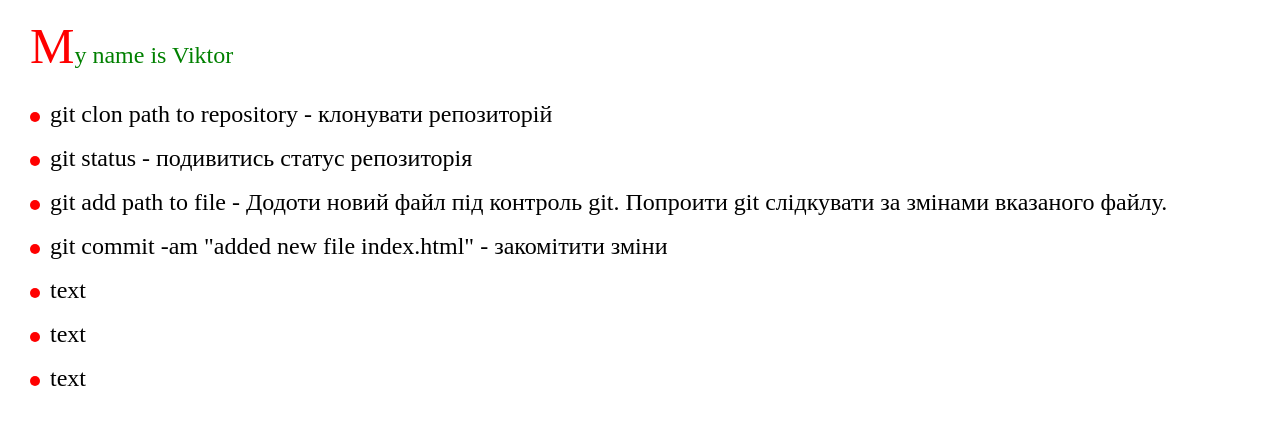
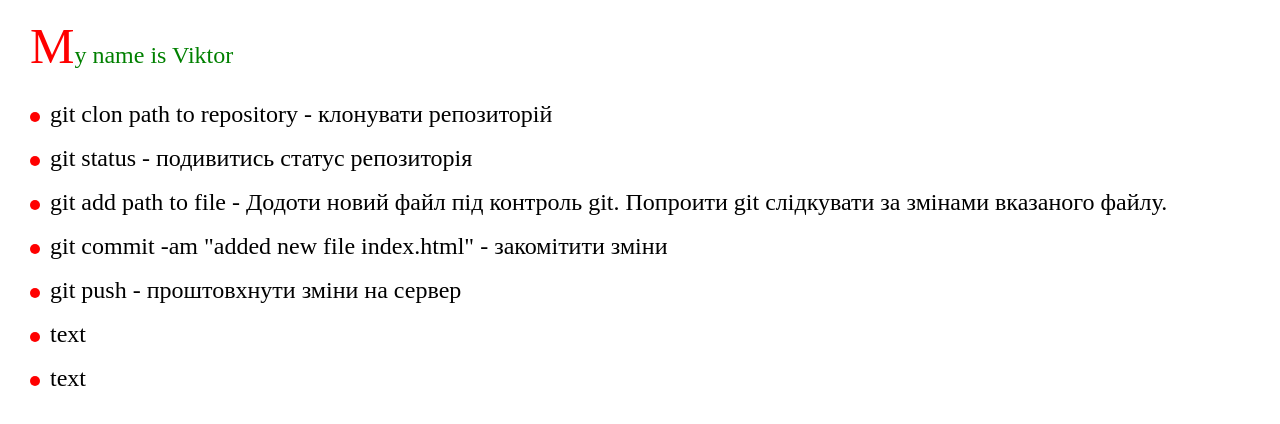
Before and after one commit to unounomomento/888, a plain HTML site: page index.html in a window 1280 px wide. Drawn offline with Linux system fonts and the light colour scheme; files that its build step writes are made by us from their sources.

Commit message:
added new file index.html

```diff
--- a/index.html
+++ b/index.html
@@ -21,7 +21,7 @@
 			<li>git status - подивитись статус репозиторія </li>
 			<li>git add path to file - Додоти новий файл під контроль git. Попроити git слідкувати за змінами вказаного файлу.</li>
 			<li>git commit -am "added new file index.html" - закомітити зміни</li>
-			<li>text</li>
+			<li>git push - проштовхнути зміни на сервер</li>
 			<li>text</li>
 			<li>text</li>
 		</ul>
```
